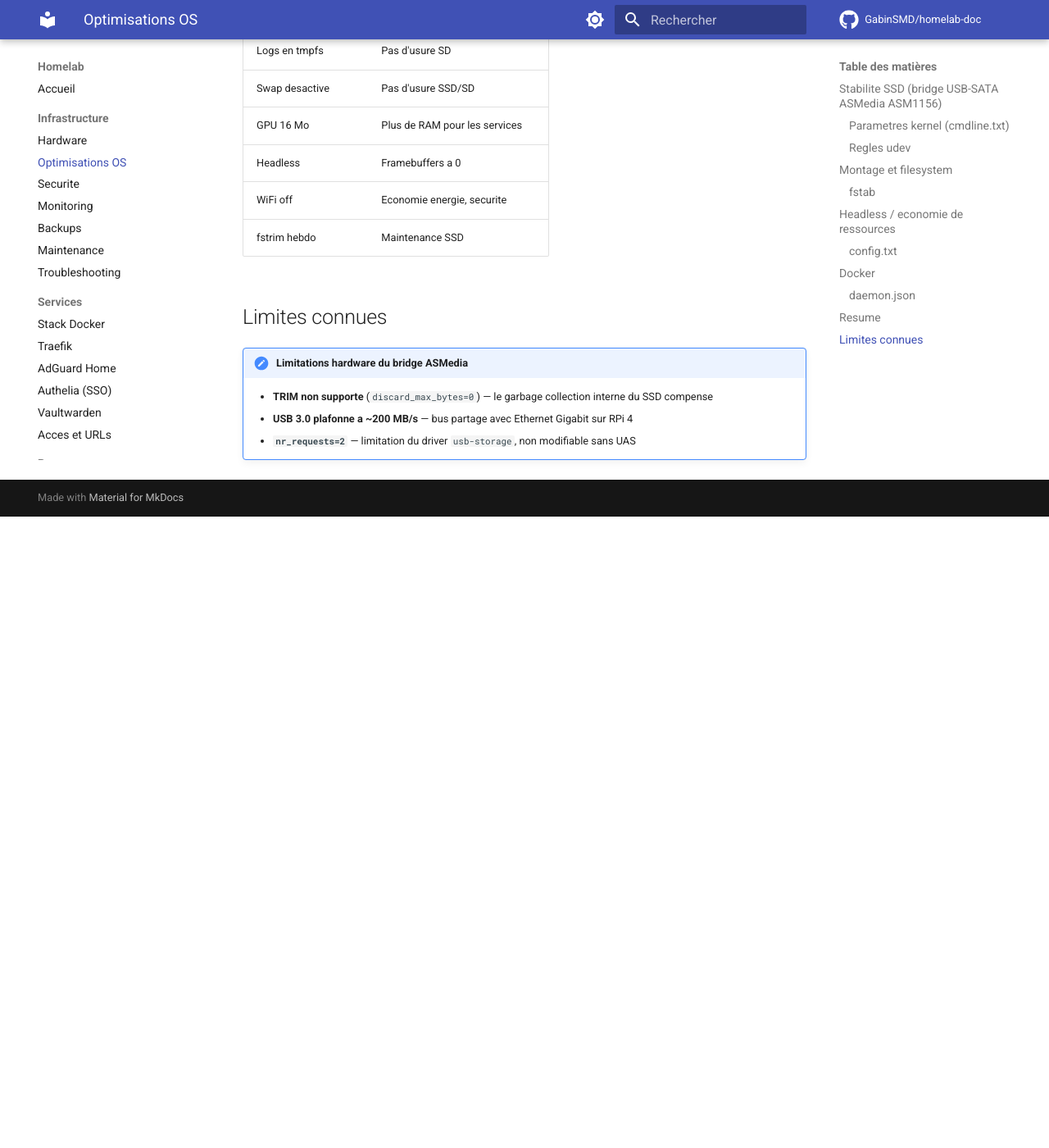
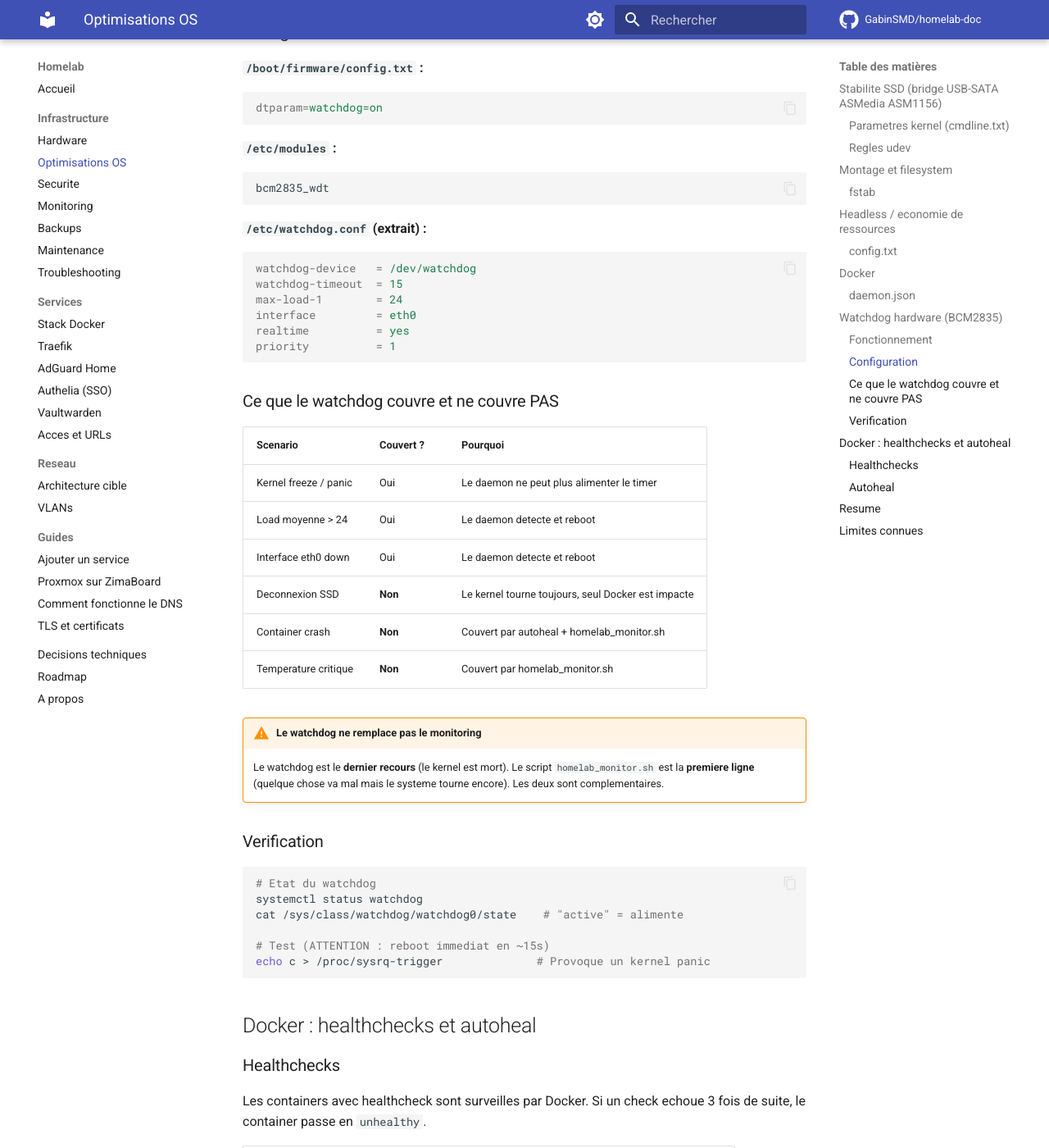
Before and after one commit to GabinSMD/homelab-doc, an MkDocs documentation site: the page built from docs/infrastructure/os-optimizations.md, in a window 1280 px wide and 1400 px high, scrolled down 2515 px. Shown: the whole window at 82% size. Built offline with MkDocs 1.6.1 and Material for MkDocs 9.7.7, drawn with Linux system fonts in a browser that asks for light colours; comment, search, counter and statistics services are not loaded; before the commit the page ends 3145 px from its top, so only the background shows below that; some of the changed text lies outside the part shown.

Commit message:
docs: watchdog hardware, healthchecks Docker, architecture de resilience
- Documente le watchdog BCM2835 (config, fonctionnement, limites)
- Documente les healthchecks Docker et autoheal
- Ajoute la matrice "ce que le watchdog couvre / ne couvre pas"
- Ajoute l'architecture de resilience a 3 couches (monitoring, auto-repair, watchdog)
- Met a jour la roadmap (watchdog + healthchecks done)

Co-Authored-By: Claude Opus 4.6 (1M context) <noreply@anthropic.com>

````diff
--- a/docs/infrastructure/os-optimizations.md
+++ b/docs/infrastructure/os-optimizations.md
@@ -92,6 +92,97 @@ dtparam=i2c_arm=on          # I2C pour le ventilateur Argon
 - `log-driver: journald` — logs dans journald (en tmpfs via DietPi), pas sur disque
 - `log-level: warn` — limite le bruit dans les logs
 
+## Watchdog hardware (BCM2835)
+
+Le RPi 4 integre un watchdog hardware qui reboot automatiquement la machine si le kernel freeze.
+
+### Fonctionnement
+
+Le daemon `watchdog` alimente `/dev/watchdog` toutes les secondes. Si le kernel gele et que le daemon ne peut plus ecrire pendant 15 secondes, le timer hardware force un reboot electrique.
+
+### Configuration
+
+**`/boot/firmware/config.txt` :**
+
+```ini
+dtparam=watchdog=on
+```
+
+**`/etc/modules` :**
+
+```
+bcm2835_wdt
+```
+
+**`/etc/watchdog.conf` (extrait) :**
+
+```ini
+watchdog-device   = /dev/watchdog
+watchdog-timeout  = 15
+max-load-1        = 24
+interface         = eth0
+realtime          = yes
+priority          = 1
+```
+
+### Ce que le watchdog couvre et ne couvre PAS
+
+| Scenario | Couvert ? | Pourquoi |
+|---|---|---|
+| Kernel freeze / panic | Oui | Le daemon ne peut plus alimenter le timer |
+| Load moyenne > 24 | Oui | Le daemon detecte et reboot |
+| Interface eth0 down | Oui | Le daemon detecte et reboot |
+| Deconnexion SSD | **Non** | Le kernel tourne toujours, seul Docker est impacte |
+| Container crash | **Non** | Couvert par autoheal + homelab_monitor.sh |
+| Temperature critique | **Non** | Couvert par homelab_monitor.sh |
+
+!!! warning "Le watchdog ne remplace pas le monitoring"
+    Le watchdog est le **dernier recours** (le kernel est mort). Le script `homelab_monitor.sh` est la **premiere ligne** (quelque chose va mal mais le systeme tourne encore). Les deux sont complementaires.
+
+### Verification
+
+```bash
+# Etat du watchdog
+systemctl status watchdog
+cat /sys/class/watchdog/watchdog0/state    # "active" = alimente
+
+# Test (ATTENTION : reboot immediat en ~15s)
+echo c > /proc/sysrq-trigger              # Provoque un kernel panic
+```
+
+## Docker : healthchecks et autoheal
+
+### Healthchecks
+
+Les containers avec healthcheck sont surveilles par Docker. Si un check echoue 3 fois de suite, le container passe en `unhealthy`.
+
+| Container | Healthcheck | Methode |
+|---|---|---|
+| Traefik | `wget http://localhost:8080/ping` | Endpoint `/ping` active dans traefik.yml |
+| AdGuard | `wget http://localhost:3000` | Interface web |
+| Tailscale | `tailscale status` | CLI interne |
+| Wallos | `curl http://localhost:80` | Interface web |
+| Vaultwarden | Healthcheck integre a l'image | — |
+| Homepage | Healthcheck integre a l'image | — |
+| Authelia | Healthcheck integre a l'image | — |
+| WUD | Healthcheck integre a l'image | — |
+| Portainer | Aucun (image distroless) | Surveille par homelab_monitor.sh |
+| Beszel | Aucun (image distroless) | Surveille par homelab_monitor.sh |
+
+### Autoheal
+
+Le container `willfarrell/autoheal` surveille tous les containers toutes les 30 secondes. Si un container est `unhealthy`, il le restart automatiquement.
+
+```yaml
+autoheal:
+  image: willfarrell/autoheal
+  environment:
+    AUTOHEAL_CONTAINER_LABEL: all
+    AUTOHEAL_INTERVAL: 30
+  volumes:
+    - /var/run/docker.sock:/var/run/docker.sock
+```
+
 ## Resume
 
 | Optimisation | Effet |
@@ -106,6 +197,9 @@ dtparam=i2c_arm=on          # I2C pour le ventilateur Argon
 | Headless | Framebuffers a 0 |
 | WiFi off | Economie energie, securite |
 | fstrim hebdo | Maintenance SSD |
+| Watchdog BCM2835 | Reboot auto si kernel freeze (15s) |
+| Healthchecks Docker | Detection containers zombie |
+| Autoheal | Restart auto des containers unhealthy |
 
 ## Limites connues
 
````
Also changed, not shown: docs/infrastructure/monitoring.md (+15 -0 lines), docs/roadmap.md (+2 -0 lines).
